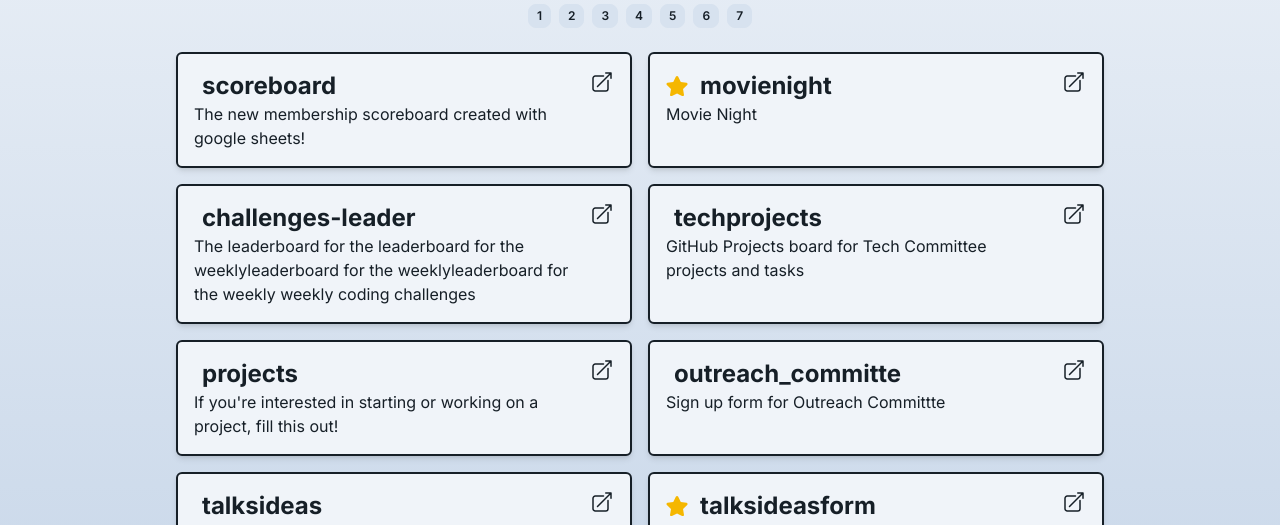
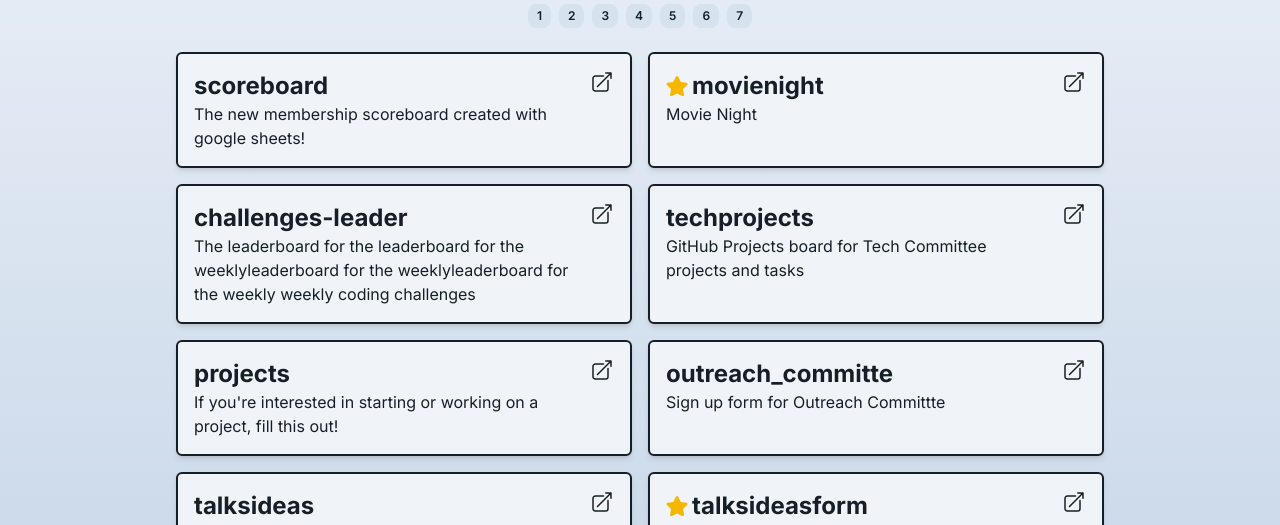
Before and after one commit to rit-sse/WebsiteTheSSEquel, a Next.js app in the folder next/: page /go in a window 1280 px wide. Shown: the part 272-797 px from the top of the page. Built offline with nearby package versions, Linux system fonts and the light colour scheme; no server answers.

Commit message:
fixed margin

```diff
--- a/next/app/go/GoLink.tsx
+++ b/next/app/go/GoLink.tsx
@@ -34,8 +34,7 @@ const GoLink: React.FC<GoLinkProps> = ({ goUrl, url, description, pinned }) => {
         ">
                 <div className="flex items-center">
                     {pinned && <GoLinkStar/>}
-                    <p className="font-bold text-2xl
-                    mx-2">
+                    <p className="font-bold text-2xl">
                         {goUrl}
                     </p>
                 </div>
```
